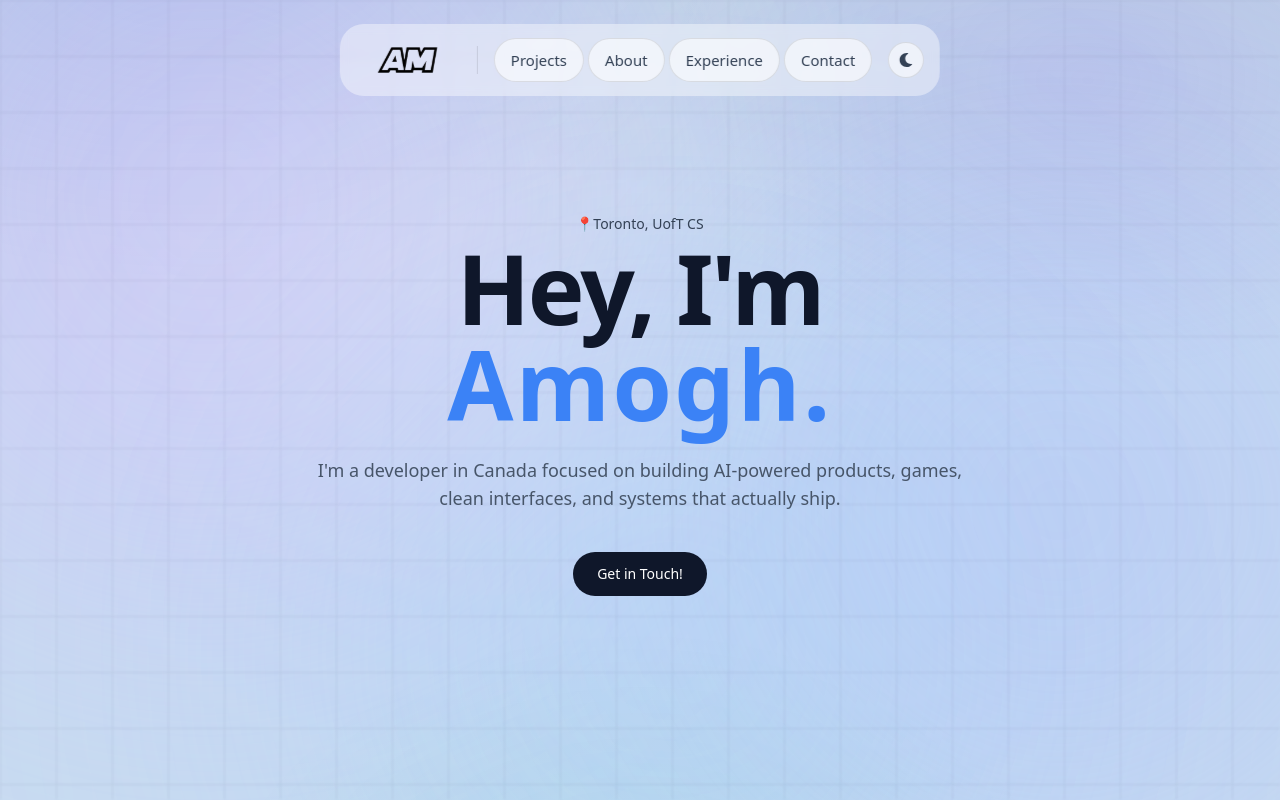
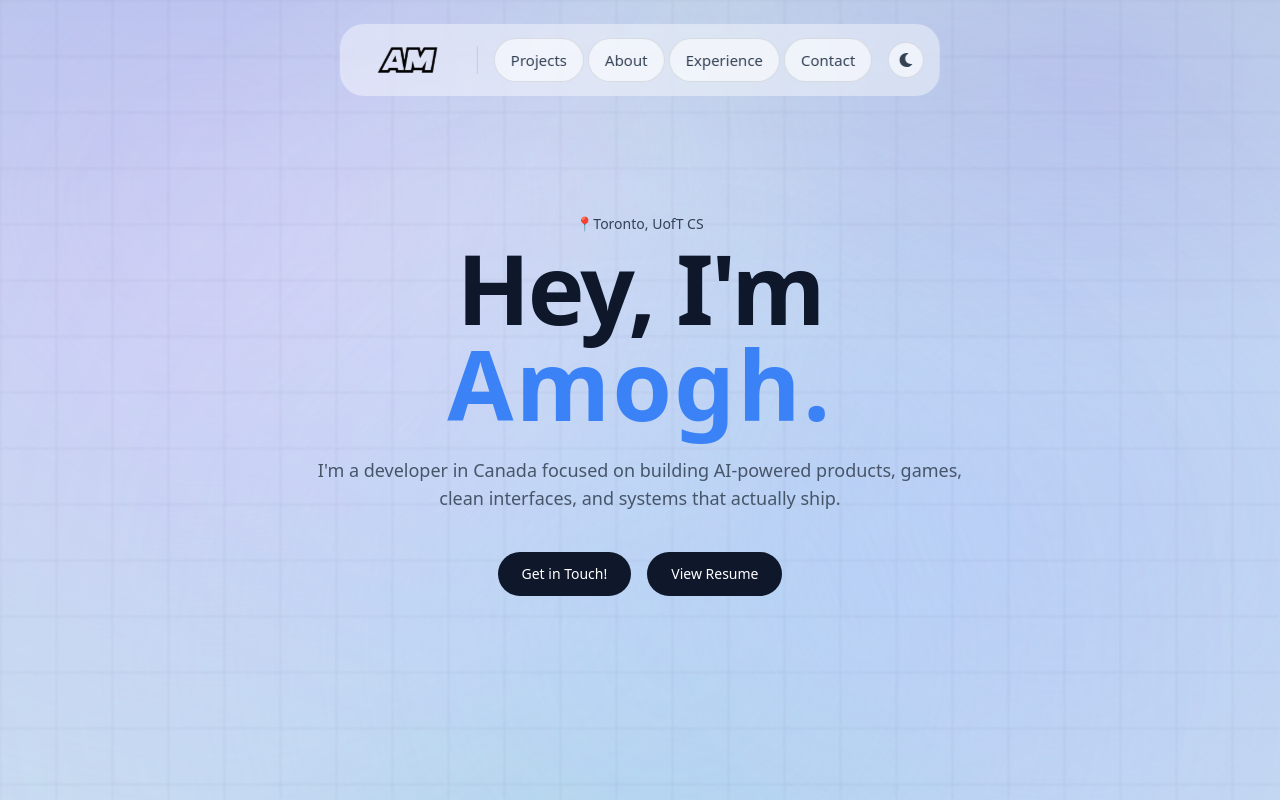
Before and after one commit to AmoghMerudi/my-website, a React (Vite) app: page / in a window 1280 px wide. Shown: the top 800 px of the page. Built offline with nearby package versions, Linux system fonts and the light colour scheme.

Commit message:
resume in hero

```diff
--- a/src/sections/Hero.tsx
+++ b/src/sections/Hero.tsx
@@ -107,6 +107,25 @@ export default function Hero(){
                         >
                             Get in Touch!
                         </motion.a>
+                        <motion.a
+                            href="/resume.pdf"
+                            target="_blank"
+                            rel="noopener noreferrer"
+                            whileHover={{y: -4}}
+                            transition={{type: "spring", stiffness: 250, damping: 20}}
+                            className="
+                            px-6 py-3
+                            rounded-full
+                            bg-slate-900 text-white
+                            text-sm
+                            font-medium
+                            hover:bg-slate-800
+                            transition
+                            dark:bg-white dark:text-black dark:hover:bg-white/90
+                            "
+                        >
+                            View Resume
+                        </motion.a>
                     </div>
                 </motion.div>
             </motion.div>
```
